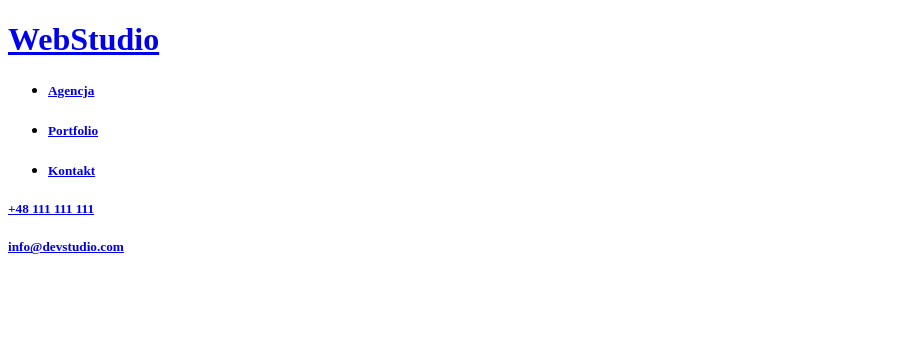
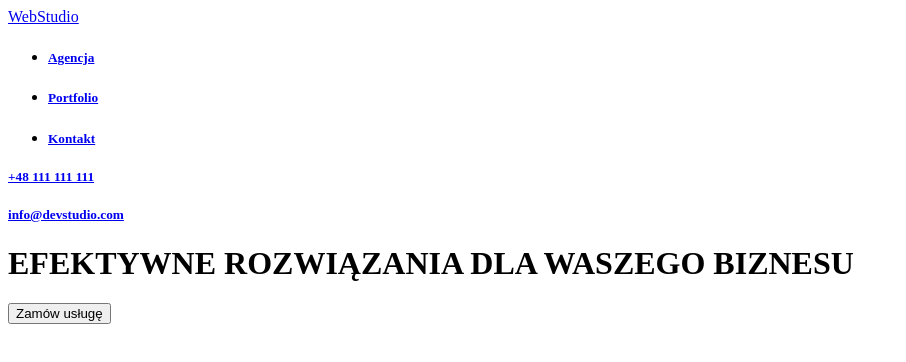
Before and after one commit to DurkaMateusz/goit-markup-hw-01, a plain HTML site: page index.html in a window 1280 px wide. Shown: the whole page, without its empty margins (0-906 px from the left). Drawn offline with Linux system fonts and the light colour scheme.

Commit message:
third index.html

```diff
--- a/index.html
+++ b/index.html
@@ -1,12 +1,12 @@
 <!DOCTYPE html>
-<html>
+<html lang="pl">
   <head>
     <meta charset="utf-8" />
     <title>Studio</title>
   </head>
   <body>
     <header>
-      <h1><a href="WebStudio">WebStudio</a></h1>
+      <a href="WebStudio">WebStudio</a>
       <nav>
         <ul>
           <li>
@@ -22,7 +22,8 @@
       </nav>
       <h5><a href="tel:+48111111111">+48 111 111 111</a></h5>
       <h5><a href="mailto:info@devstudio.com">info@devstudio.com</a></h5>
-      <p></p>
+      <h1>EFEKTYWNE ROZWIĄZANIA DLA WASZEGO BIZNESU</h1>
+      <button type="button">Zamów usługę</button>
     </header>
     <main></main>
     <footer></footer>
```
